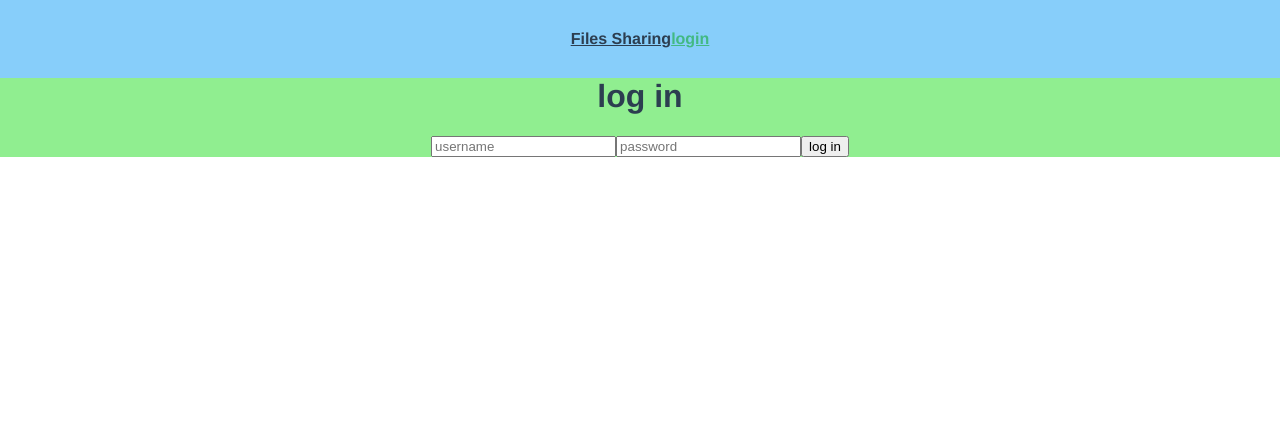
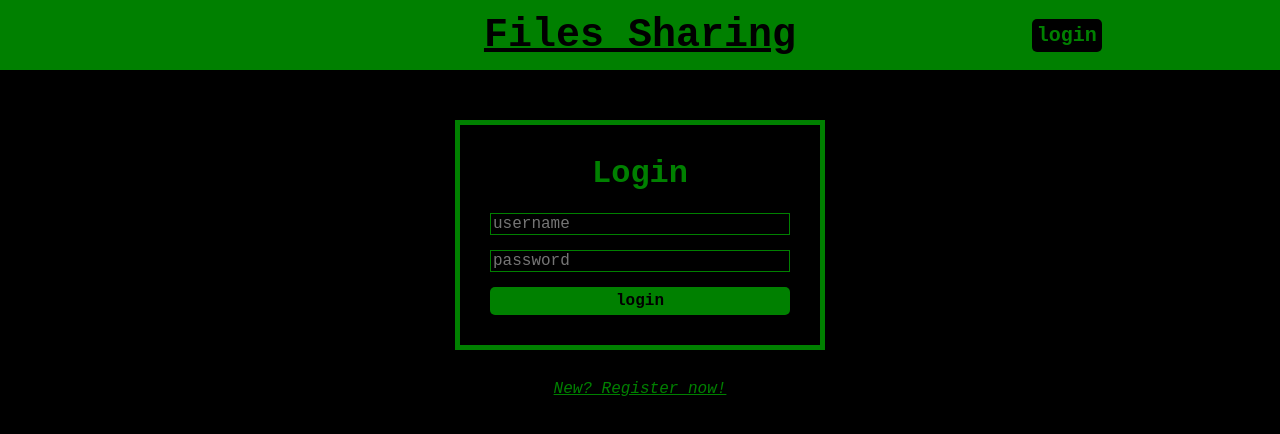
Before and after one commit to pauljackals/files-sharing-client, a Vue app: page /login in a window 1280 px wide. Shown: the top 434 px of the page. Built offline with nearby package versions, Linux system fonts and the light colour scheme; no server answers.

Commit message:
registration

```diff
--- a/src/App.vue
+++ b/src/App.vue
@@ -40,23 +40,41 @@ body {
 }
 
 #app {
-    font-family: Avenir, Helvetica, Arial, sans-serif;
-    -webkit-font-smoothing: antialiased;
-    -moz-osx-font-smoothing: grayscale;
+    font-family: 'Courier New', Courier, monospace;
     text-align: center;
-    color: #2c3e50;
+    color: green;
+    background-color: black;
+    height: 100vh;
 }
-
-nav {
-    padding: 30px;
+/* nav a.router-link-exact-active {
+    color: #42b983;
+} */
+button, input[type="submit"] {
+    background-color: green;
+    border: none;
+    color: black;
+    font-family: inherit;
+    font-size: 16px;
+    font-weight: bold;
+    padding: 5px;
+    border-radius: 5px;
+    cursor: pointer;
 }
-
-nav a {
-    font-weight: bold;
-    color: #2c3e50;
+input {
+    background-color: black;
+    border: 1px solid green;
+    font-family: inherit;
+    color: green;
+    font-size: 16px;
 }
-
-nav a.router-link-exact-active {
-    color: #42b983;
+input:-webkit-autofill {
+    background-color: green;
+    color: black;
+}
+h1 {
+    margin-top: 0;
+}
+a {
+    color: inherit;
 }
 </style>
--- a/src/components/NavigationBar.vue
+++ b/src/components/NavigationBar.vue
@@ -1,9 +1,18 @@
 <template>
     <nav>
-        <router-link :to="directoryView">Files Sharing</router-link>
-        <span v-if="user">{{user.username}}</span>
-        <LogoutButtonVue v-if="user"/>
-        <router-link v-else :to="loginView">login</router-link>
+        <div class="nav-part"></div>
+        <div class="nav-part">
+            <router-link :to="directoryView" class="nav-title">Files Sharing</router-link>
+        </div>
+        <div v-if="!user" class="nav-part">
+            <router-link :to="loginView">
+                <button>login</button>
+            </router-link>
+        </div>
+        <div v-else class="nav-part">
+            <span class="nav-username">{{user.username}}</span>
+            <LogoutButtonVue />
+        </div>
     </nav>
 </template>
 
@@ -33,6 +42,31 @@ export default {
 
 <style scoped>
 nav {
-    background-color: lightskyblue;
+    background-color: green;
+    color: black;
+    display: flex;
+    height: 70px;
+    align-items: center;
+    margin-bottom: 50px;
+}
+.nav-part {
+    flex: 1;
+}
+.nav-part > *:not(:first-child) {
+    margin-left: 30px;
+}
+.nav-title {
+    font-size: 40px;
+    font-weight: bold;
+}
+button {
+    background-color: black;
+    color: green;
+    font-size: 20px;
+}
+.nav-username {
+    font-size: 20px;
+    font-weight: bold;
+    font-style: italic;
 }
 </style>
--- a/src/components/UserForm.vue
+++ b/src/components/UserForm.vue
@@ -1,8 +1,12 @@
 <template>
     <form @submit.prevent="submit">
+        <h1>{{title}}</h1>
         <input type="text" v-model="form.username" placeholder="username">
         <input type="password" v-model="form.password" placeholder="password">
-        <input type="submit" value="log in">
+
+        <input v-if="register" type="text" v-model="form.code" placeholder="code">
+
+        <input type="submit" :value="submitText">
     </form>
 </template>
 
@@ -10,12 +14,16 @@
 import { COMPONENT } from '@/config/constants'
 export default {
     name: COMPONENT.USER_FORM,
+    props: ["register"],
     data(){
         return {
             form: {
                 username: "",
-                password: ""
-            }
+                password: "",
+                code: ""
+            },
+            title: this.register ? "Register" : "Login",
+            submitText: this.register ? "register" : "login"
         }
     },
     methods: {
@@ -27,5 +35,16 @@ export default {
 </script>
 
 <style>
-
+form {
+    border: 5px solid green;
+    width: 300px;
+    display: flex;
+    flex-direction: column;
+    padding: 30px;
+    margin-left: auto;
+    margin-right: auto;
+}
+input:not(:first-of-type) {
+    margin-top: 15px;
+}
 </style>
--- a/src/config/constants.js
+++ b/src/config/constants.js
@@ -16,6 +16,7 @@ const STORE = {
     },
     ACTIONS: {
         FETCH_ME: "FETCH_ME",
+        REGISTER: "REGISTER",
         LOG_IN: "LOG_IN",
         LOG_OUT: "LOG_OUT",
         FETCH_DIRECTORY: "FETCH_DIRECTORY"
@@ -25,7 +26,8 @@ const STORE = {
 const VIEW = {
     APP: "App",
     DIRECTORY_VIEW: "DirectoryView",
-    LOGIN_VIEW: "LoginView"
+    LOGIN_VIEW: "LoginView",
+    REGISTER_VIEW: "RegisterView"
 }
 const COMPONENT = {
     LOGOUT_BUTTON: "LogoutButton",
--- a/src/router/index.js
+++ b/src/router/index.js
@@ -2,6 +2,7 @@ import { VIEW } from '@/config/constants'
 import { createRouter, createWebHistory } from 'vue-router'
 import DirectoryView from "../views/DirectoryView.vue"
 import LoginView from "../views/LoginView.vue"
+import RegisterView from "../views/RegisterView.vue"
 
 const routes = [
     {
@@ -13,6 +14,11 @@ const routes = [
         path: '/login',
         name: VIEW.LOGIN_VIEW,
         component: LoginView
+    },
+    {
+        path: '/register',
+        name: VIEW.REGISTER_VIEW,
+        component: RegisterView
     }
 ]
 
--- a/src/services/http.js
+++ b/src/services/http.js
@@ -28,6 +28,11 @@ const fetchConfigured = (method, url, body, init) => fetch(api+url, {
 
 export default {
     fetchMe: () => fetchConfigured(HTTP.GET, "/access/me"),
+    register: (username, password, code) => fetchConfigured(HTTP.POST, "/access/register", {
+        username,
+        password,
+        code
+    }),
     logIn: (username, password) => fetchConfigured(HTTP.POST, "/access/login", {
         username,
         password
--- a/src/store/actions.js
+++ b/src/store/actions.js
@@ -10,6 +10,14 @@ export default {
     [STORE.ACTIONS.FETCH_ME]({commit}) {
         return http.fetchMe()
             .then(setUser(commit))
+    },
+
+    [STORE.ACTIONS.REGISTER]({commit}, {
+        username,
+        password,
+        code
+    }) {
+        return http.register(username, password, code)
     },
 
     [STORE.ACTIONS.LOG_IN]({commit}, {
--- a/src/views/DirectoryView.vue
+++ b/src/views/DirectoryView.vue
@@ -35,10 +35,4 @@ export default {
 </script>
 
 <style scoped>
-#directory {
-    background-color: lightcoral;
-}
-h1 {
-    margin-top: 0;
-}
 </style>
--- a/src/views/LoginView.vue
+++ b/src/views/LoginView.vue
@@ -1,7 +1,9 @@
 <template>
     <div id="login">
-        <h1>log in</h1>
-        <UserForm @submitChain="logIn"/>
+        <UserForm @submitChain="logIn" :register="false"/>
+        <router-link :to="registerView" class="register">
+            New? Register now!
+        </router-link>
     </div>
 </template>
 
@@ -16,12 +18,16 @@ const {DIRECTORY_VIEW} = VIEW
 export default {
     name: VIEW.LOGIN_VIEW,
     components: { UserForm },
+    data(){
+        return {
+            registerView: {name: VIEW.REGISTER_VIEW}
+        }
+    },
     methods: {
         ...mapActions({
             logInAction: STORE.ACTIONS.LOG_IN
         }),
         logIn({username, password}) {
-            console.log(username, password);
             this.logInAction({username, password})
                 .then(() => router.push({name: DIRECTORY_VIEW}))
                 .catch(() => {})
@@ -41,10 +47,12 @@ export default {
 </script>
 
 <style scoped>
-#login {
-    background-color: lightgreen;
-}
-h1 {
-    margin-top: 0;
+.register {
+    width: 200px;
+    display: block;
+    margin-left: auto;
+    margin-right: auto;
+    margin-top: 30px;
+    font-style: italic;
 }
 </style>
--- /dev/null
+++ b/src/views/RegisterView.vue
@@ -0,0 +1,39 @@
+<template>
+    <UserForm @submitChain="register" :register="true" />
+</template>
+
+<script>
+import { STORE, VIEW } from "@/config/constants";
+import UserForm from "@/components/UserForm.vue";
+import { mapActions, mapState } from "vuex";
+
+export default {
+    name: VIEW.REGISTER_VIEW,
+    components: {
+        UserForm,
+    },
+    computed: {
+        ...mapState({
+            user: STORE.STATE.USER,
+        }),
+    },
+    methods: {
+        ...mapActions({
+            registerAction: STORE.ACTIONS.REGISTER,
+        }),
+        register({ username, password, code }) {
+            this.registerAction({ username, password, code })
+                .then(() => this.$router.push({name: VIEW.LOGIN_VIEW}))
+                .catch(() => {})
+        },
+    },
+    created() {
+        if (this.user) {
+            this.$router.push({ name: VIEW.DIRECTORY_VIEW });
+        }
+    },
+};
+</script>
+
+<style scoped>
+</style>
```
